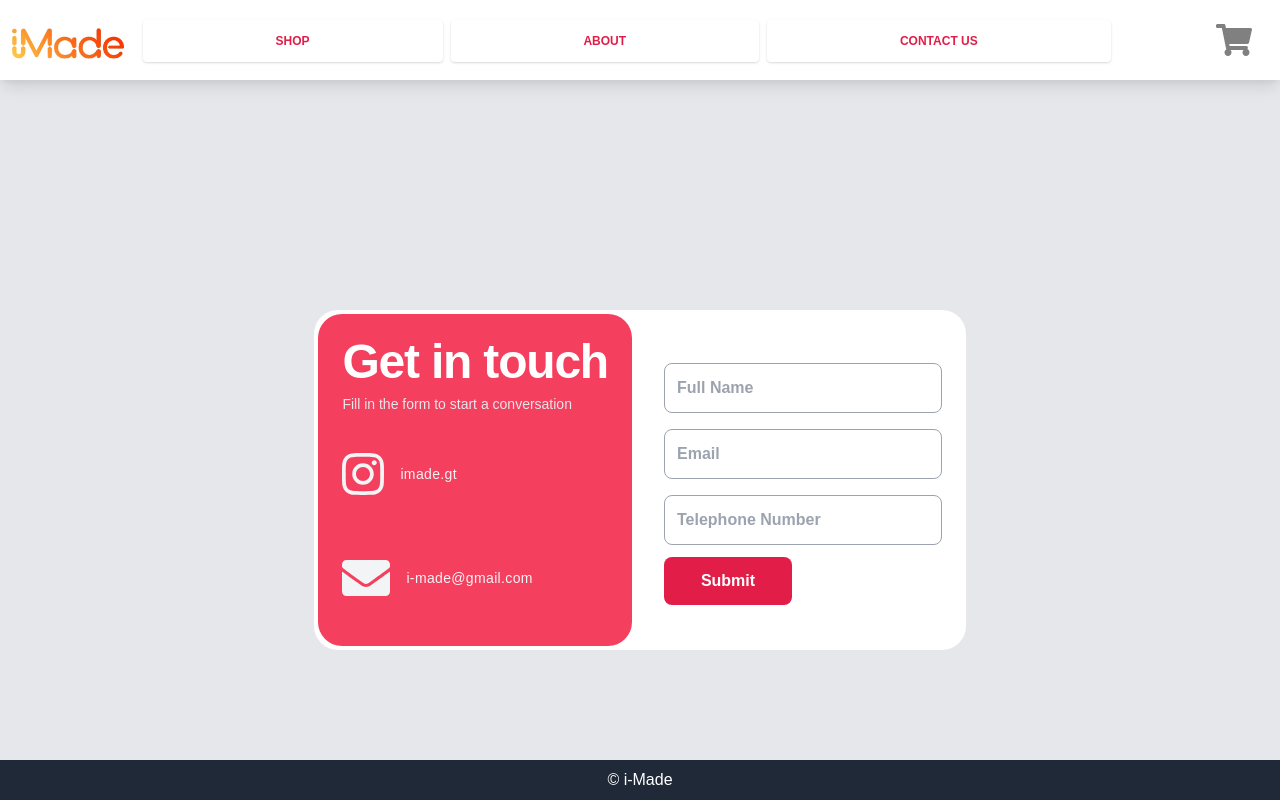
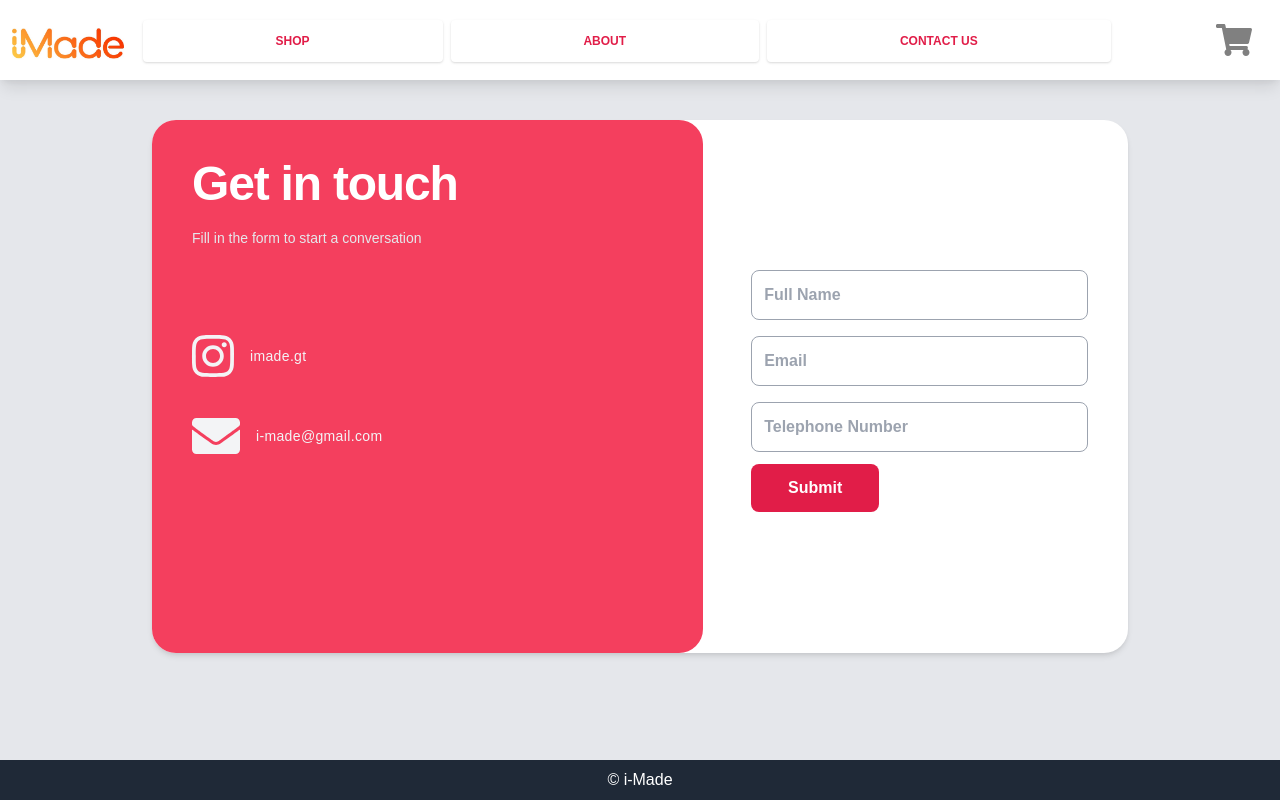
Before and after one commit to dedeleono/iMade, a React (Create React App) app: page /contact in a window 1280 px wide. Built offline with nearby package versions, Linux system fonts and the light colour scheme.

Commit message:
optimized style design of contact us comp

```diff
--- a/src/components/About/About.js
+++ b/src/components/About/About.js
@@ -6,7 +6,7 @@ const About = (props) => {
             <div className="container w-full h-2/3 my-10 flex flex-row z-10 rounded-3xl shadow-md">
                 <div className="flex flex-1 rounded-3xl"><img className="object-fill rounded-3xl" alt="" src={img}/></div>
                 <div className="flex flex-1 px-10">
-                    About us bla bla bla
+                    <h1>i-Made</h1>
                 </div>
             </div>
         </>
--- a/src/components/Contact/Contact.js
+++ b/src/components/Contact/Contact.js
@@ -7,16 +7,13 @@ const Contact = (props) => {
 
     return(
         <>
-        <div class="relative flex items-top justify-center min-h-screen sm:items-center sm:pt-0">
-                <div class="max-w-6xl mx-auto sm:px-6 lg:px-8">
-                    <div class=" overflow-hidden">
-                        <div class="grid grid-cols-1 md:grid-cols-2 sm:rounded-3xl bg-white">
-                            <div class="p-6 mr-2 bg-red-500 sm:rounded-3xl mx-1 my-1">
+            <div className="container w-full h-2/3 my-10 flex flex-row z-10 rounded-3xl shadow-md bg-white">
+                <div class="p-10 mr-2 bg-red-500 w-2/3 px-10 sm:rounded-3xl">
                     <h1 class="text-4xl sm:text-5xl text-white font-extrabold tracking-tight">
                         Get in touch
                     </h1>
 
-                                <p class="text-normal text-lg sm:text-sm font-medium text-gray-200 mt-2">
+                    <p class="pt-3 mb-20 text-normal text-lg sm:text-sm font-medium text-gray-200 mt-2">
                         Fill in the form to start a conversation
                     </p>
                     <ContactInfo iconn={faInstagram} text={"imade.gt"}/>
@@ -24,9 +21,6 @@ const Contact = (props) => {
                 </div>
                     <ContactForm/>
             </div>
-                    </div>
-                </div>
-            </div>
         </>
     )
 }
--- a/src/components/Contact/contactForm/contactForm.js
+++ b/src/components/Contact/contactForm/contactForm.js
@@ -1,19 +1,19 @@
 const contactForm = (props) => {
     return(
-        <form class="p-6 flex flex-col justify-center">
+        <form class="p-10 flex flex-col justify-center w-1/2">
             <div class="flex flex-col">
                 <label for="name" class="hidden">Full Name</label>
-                <input type="name" name="name" id="name" placeholder="Full Name" class="w-100 mt-2 py-3 px-3 rounded-lg bg-white dark:bg-gray-800 border border-gray-400 dark:border-gray-700 text-gray-800 font-semibold focus:border-indigo-500 focus:outline-none"/>
+                <input type="name" name="name" id="name" placeholder="Full Name" class="w-100 mt-2 py-3 px-3 rounded-lg bg-white border border-gray-400 text-gray-800 font-semibold focus:border-indigo-500 focus:outline-none"/>
             </div>
 
             <div class="flex flex-col mt-2">
                 <label for="email" class="hidden">Email</label>
-                <input type="email" name="email" id="email" placeholder="Email" class="w-100 mt-2 py-3 px-3 rounded-lg bg-white dark:bg-gray-800 border border-gray-400 dark:border-gray-700 text-gray-800 font-semibold focus:border-indigo-500 focus:outline-none"/>
+                <input type="email" name="email" id="email" placeholder="Email" class="w-100 mt-2 py-3 px-3 rounded-lg bg-white border border-gray-400 text-gray-800 font-semibold focus:border-indigo-500 focus:outline-none"/>
             </div>
 
             <div class="flex flex-col mt-2">
                 <label for="tel" class="hidden">Number</label>
-                <input type="tel" name="tel" id="tel" placeholder="Telephone Number" class="w-100 mt-2 py-3 px-3 rounded-lg bg-white dark:bg-gray-800 border border-gray-400 dark:border-gray-700 text-gray-800 font-semibold focus:border-indigo-500 focus:outline-none"/>
+                <input type="tel" name="tel" id="tel" placeholder="Telephone Number" class="w-100 mt-2 py-3 px-3 rounded-lg bg-white border border-gray-400 text-gray-800 font-semibold focus:border-indigo-500 focus:outline-none"/>
             </div>
 
             <button type="submit" class="md:w-32 bg-red-600 hover:bg-red-400 text-white font-bold py-3 px-6 rounded-lg mt-3 hover:bg-indigo-500 transition ease-in-out duration-300">
--- a/src/components/Contact/contactInfo/ContactInfo.js
+++ b/src/components/Contact/contactInfo/ContactInfo.js
@@ -2,7 +2,7 @@ import {FontAwesomeIcon} from "@fortawesome/react-fontawesome";
 
 const ContactInfo = (props) => {
     return(
-        <div class="flex items-center mt-4 text-gray-100 py-5">
+        <div class="flex items-center mt-6 text-gray-100 py-1">
             <FontAwesomeIcon icon={props.iconn} size="3x" />
             <div class="ml-4 text-sm tracking-wide font-light w-40">
                 {props.text}
```
Lines whose indentation alone changed are shown as unchanged.
